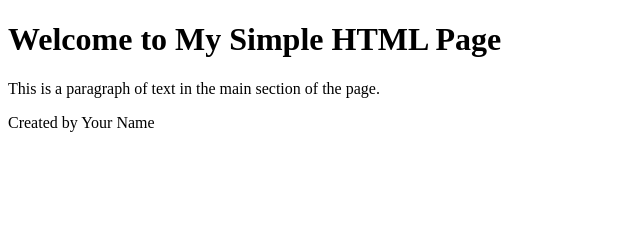
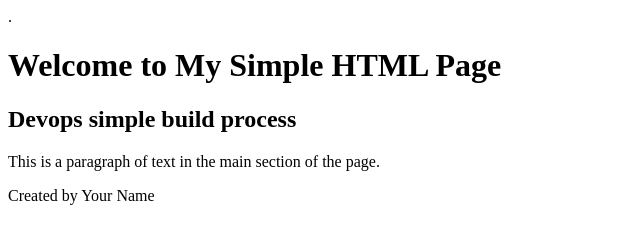
Before and after one commit to deepak00099/simple-app, a plain HTML site: page index.html in a window 1280 px wide. Shown: the whole page, without its empty margins (0-640 px from the left). Drawn offline with Linux system fonts and the light colour scheme.

Commit message:
Update index.html

```diff
--- a/index.html
+++ b/index.html
@@ -3,11 +3,13 @@
 <head>
     <meta charset="UTF-8">
     <meta name="viewport" content="width=device-width, initial-scale=1.0">
+    <link rel="stylesheet" href="styles.css">.
     <title>Simple HTML Page</title>
 </head>
 <body>
     <header>
         <h1>Welcome to My Simple HTML Page</h1>
+        <h2>Devops simple build process</h2>
     </header>
 
     <section>
```
